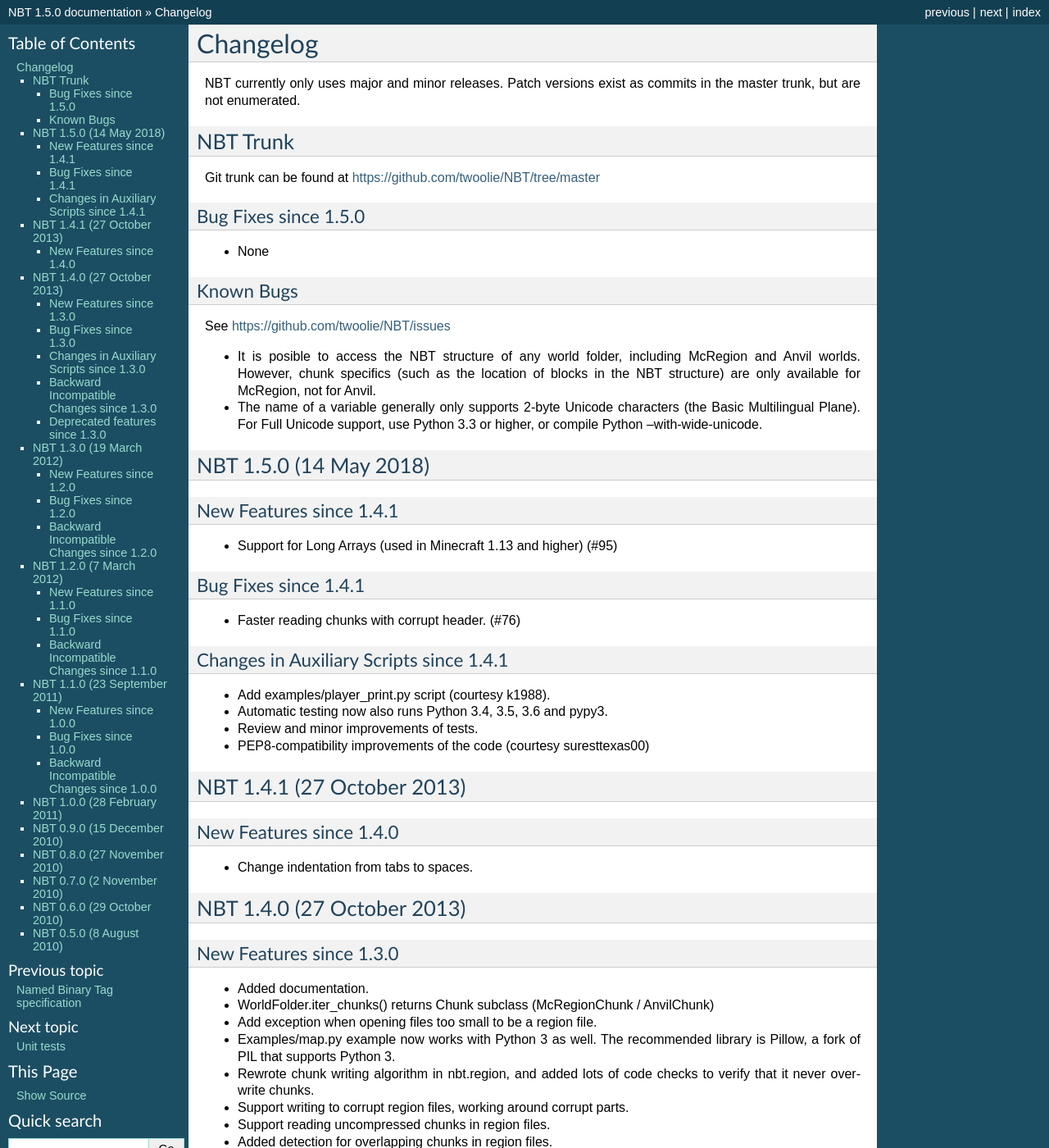
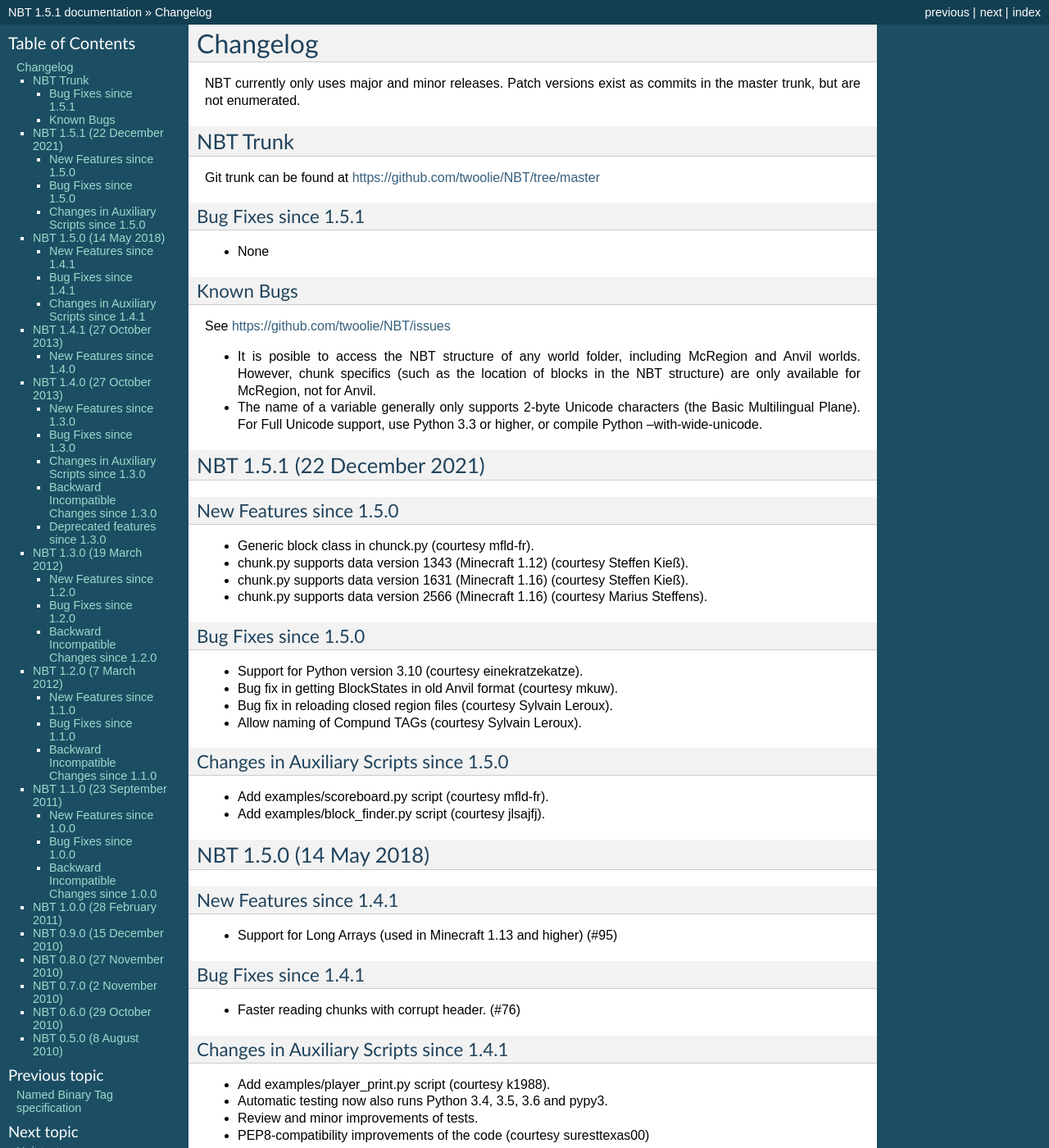
Before and after one commit to twoolie/NBT, a Sphinx documentation site: the page built from doc/changelog.rst, in a window 1280 px wide and 1400 px high. Shown: the whole window at 82% size. Built offline with Sphinx 7.4.7, drawn with Linux system fonts in a browser that asks for light colours; some of the changed text lies outside the part shown.

Commit message:
Bump version to 1.5.1

```diff
--- a/CONTRIBUTORS.txt
+++ b/CONTRIBUTORS.txt
@@ -2,6 +2,7 @@
 dtrauma (Thomas Roesner)
 Fenixin (Alejandro Aguilera)
 fwaggle (Jamie Fraser)
+jlsajfj (Joseph)
 k1988 (Terry Zhao)
 kamyu2
 MacFreek (Freek Dijkstra)
@@ -9,8 +10,12 @@
 MidnightLightning (Brooks Boyd)
 MostAwesomeDude (Corbin Simpson)
 psolyca (Damien)
+s-leroux (Sylvain Leroux)
 SBliven (Spencer Bliven)
+steffen-kiess (Steffen Kieß)
 Stumpylog (Trenton Holmes)
 suresttexas00 (Surest Texas)
 tWoolie (Thomas Woolford)
+underscoren (Marius Steffens)
 Xgkkp
+Zachy (Zachary Howard)
--- a/doc/changelog.rst
+++ b/doc/changelog.rst
@@ -9,7 +9,7 @@
 ---------
 Git trunk can be found at https://github.com/twoolie/NBT/tree/master
 
-Bug Fixes since 1.5.0
+Bug Fixes since 1.5.1
 ~~~~~~~~~~~~~~~~~~~~~
 * None
 
@@ -25,6 +25,30 @@
 * The name of a variable generally only supports 2-byte Unicode characters (the
   Basic Multilingual Plane). For Full Unicode support, use Python 3.3 or higher,
   or compile Python --with-wide-unicode.
+
+
+NBT 1.5.1 (22 December 2021)
+---------------------------
+
+New Features since 1.5.0
+~~~~~~~~~~~~~~~~~~~~~~~~
+* Generic block class in chunck.py (courtesy mfld-fr).
+* chunk.py supports data version 1343 (Minecraft 1.12) (courtesy Steffen Kieß).
+* chunk.py supports data version 1631 (Minecraft 1.16) (courtesy Steffen Kieß).
+* chunk.py supports data version 2566 (Minecraft 1.16) (courtesy Marius Steffens).
+
+
+Bug Fixes since 1.5.0
+~~~~~~~~~~~~~~~~~~~~~~~~
+* Support for Python version 3.10 (courtesy einekratzekatze).
+* Bug fix in getting BlockStates in old Anvil format (courtesy mkuw).
+* Bug fix in reloading closed region files (courtesy Sylvain Leroux).
+* Allow naming of Compund TAGs (courtesy Sylvain Leroux).
+
+Changes in Auxiliary Scripts since 1.5.0
+~~~~~~~~~~~~~~~~~~~~~~~~~~~~~~~~~~~~~~~~
+* Add examples/scoreboard.py script (courtesy mfld-fr).
+* Add examples/block_finder.py script (courtesy jlsajfj).
 
 
 NBT 1.5.0 (14 May 2018)
--- a/nbt/__init__.py
+++ b/nbt/__init__.py
@@ -4,7 +4,7 @@
 # Documentation only automatically includes functions specified in __all__.
 # If you add more functions, please manually include them in doc/index.rst.
 
-VERSION = (1, 5, 0)
+VERSION = (1, 5, 1)
 """NBT version as tuple. Note that the major and minor revision number are
 always present, but the patch identifier (the 3rd number) is only used in 1.4."""
 
```
